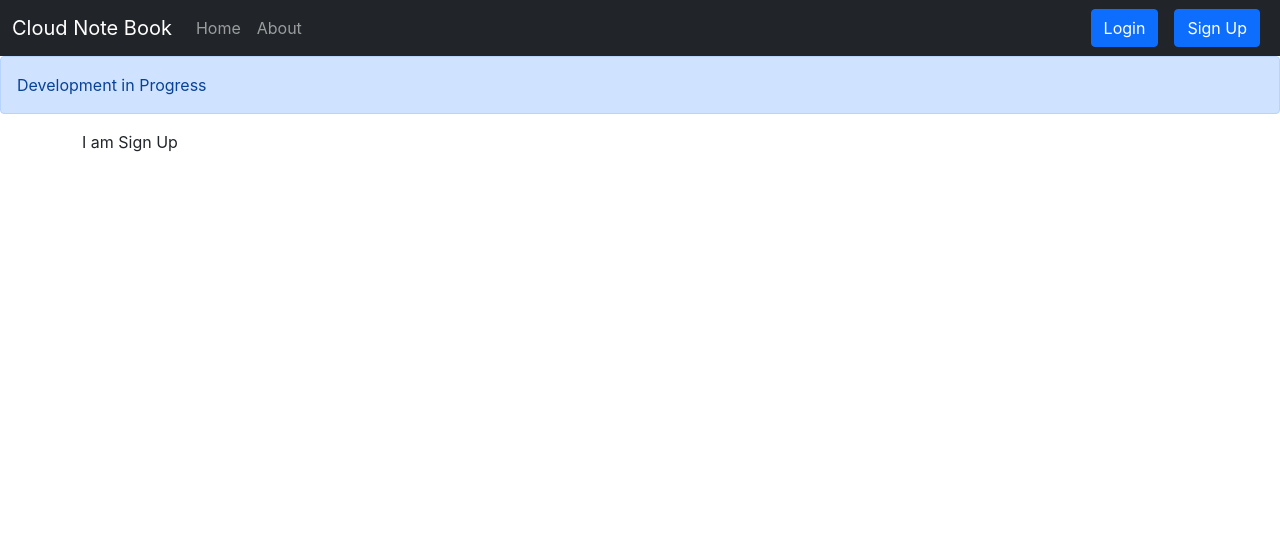
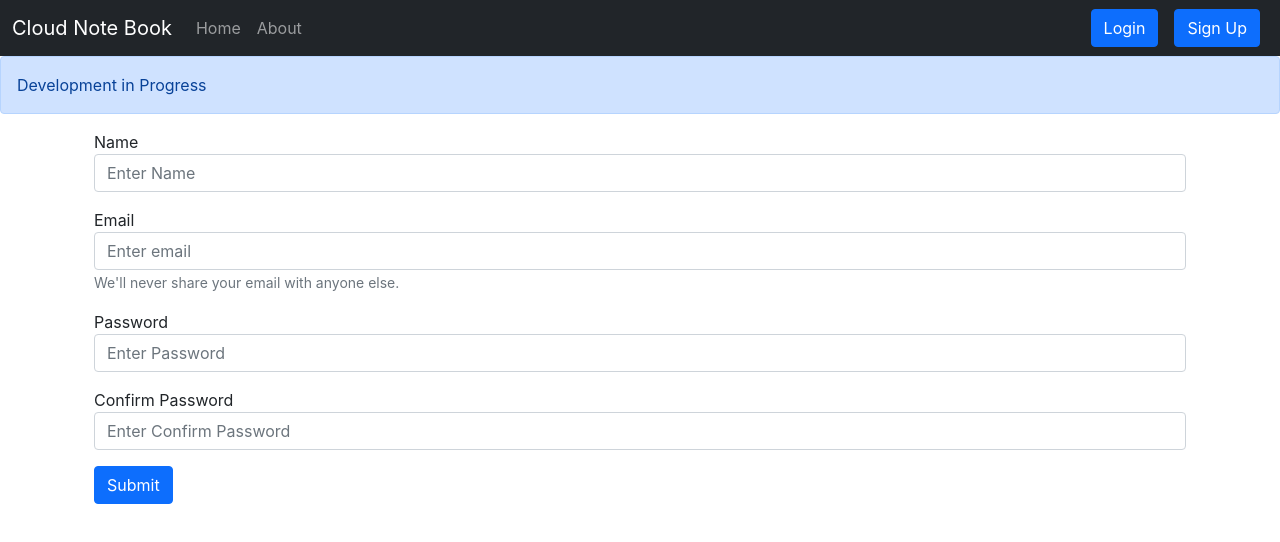
Before and after one commit to tawadkar/React-iNoteBook, a React (Create React App) app: page /signup in a window 1280 px wide. Shown: the top 542 px of the page. Built offline with nearby package versions, Linux system fonts and the light colour scheme.

Commit message:
V70 Added Sign Up Component

```diff
--- a/src/components/Login.js
+++ b/src/components/Login.js
@@ -1,11 +1,11 @@
 import React,{useState} from 'react'
-import { useHistory } from 'react-router';
+import { useHistory } from 'react-router-dom';
 
 
 const Login = () => {
      const [credentials,setCredentials] = useState({email:"", password:""})
      let history  = useHistory();
-    const handleSubmit= async (e)=>{
+     const handleSubmit= async (e)=>{
         e.preventDefault();
         const response = await fetch("http://localhost:5000/api/auth/login", {
             method: 'POST',
--- a/src/components/Signup.js
+++ b/src/components/Signup.js
@@ -1,9 +1,61 @@
-import React from 'react'
+import React,{useState} from 'react'
+import { useHistory } from 'react-router-dom';
 
 const Signup = () => {
+    const [credentials,setCredentials] = useState({name:"",email:"", password:"",cpassword:""})
+    let history  = useHistory();
+    const handleSubmit= async (e)=>{
+        e.preventDefault();
+        const  {name,email,password} = credentials;
+
+        const response = await fetch("http://localhost:5000/api/auth/createuser", {
+            method: 'POST',
+            headers: {
+              'Content-Type': 'application/json',
+
+            },
+            body: JSON.stringify({name,email,password})
+          });
+        const json =  await response.json()
+        console.log(json);
+        if(json.success){
+          //Save the auth token and redirect
+          localStorage.setItem('token',json.authtoken);
+           history.push("/");
+
+        }else{
+            alert("Invalid Credentials");
+        }
+    }
+
+    const onChange = (e)=>{
+
+        setCredentials({...credentials,[e.target.name]: e.target.value})
+    }
     return (
-        <div>
-            I am Sign Up
+        <div className="container">
+            <form onSubmit={handleSubmit}>
+            <div className="mb-3">
+                    <label htmlFor="name">Name</label>
+                    <input type="text" className="form-control" id="name" name="name" onChange={onChange} aria-describedby="emailHelp" placeholder="Enter Name" />
+
+                </div>
+                <div className="mb-3">
+                    <label htmlFor="email">Email</label>
+                    <input type="email" className="form-control" id="email" name="email" onChange={onChange} aria-describedby="emailHelp" placeholder="Enter email" />
+                    <small id="emailHelp" className="form-text text-muted">We'll never share your email with anyone else.</small>
+                </div>
+                <div className="mb-3">
+                    <label htmlFor="password">Password</label>
+                    <input type="password" className="form-control" id="password" name="password" onChange={onChange} placeholder="Enter Password" minLength={5} required />
+                </div>
+                <div className="mb-3">
+                    <label htmlFor="cpassword">Confirm Password</label>
+                    <input type="password" className="form-control" id="cpassword" name="cpassword" onChange={onChange} placeholder="Enter Confirm Password" minLength={5} required/>
+                </div>
+
+                <button type="submit" className="btn btn-primary">Submit</button>
+            </form>
         </div>
     )
 }
```
Also changed, not shown: 1 other file (tests, documents, lock files or other folders).
